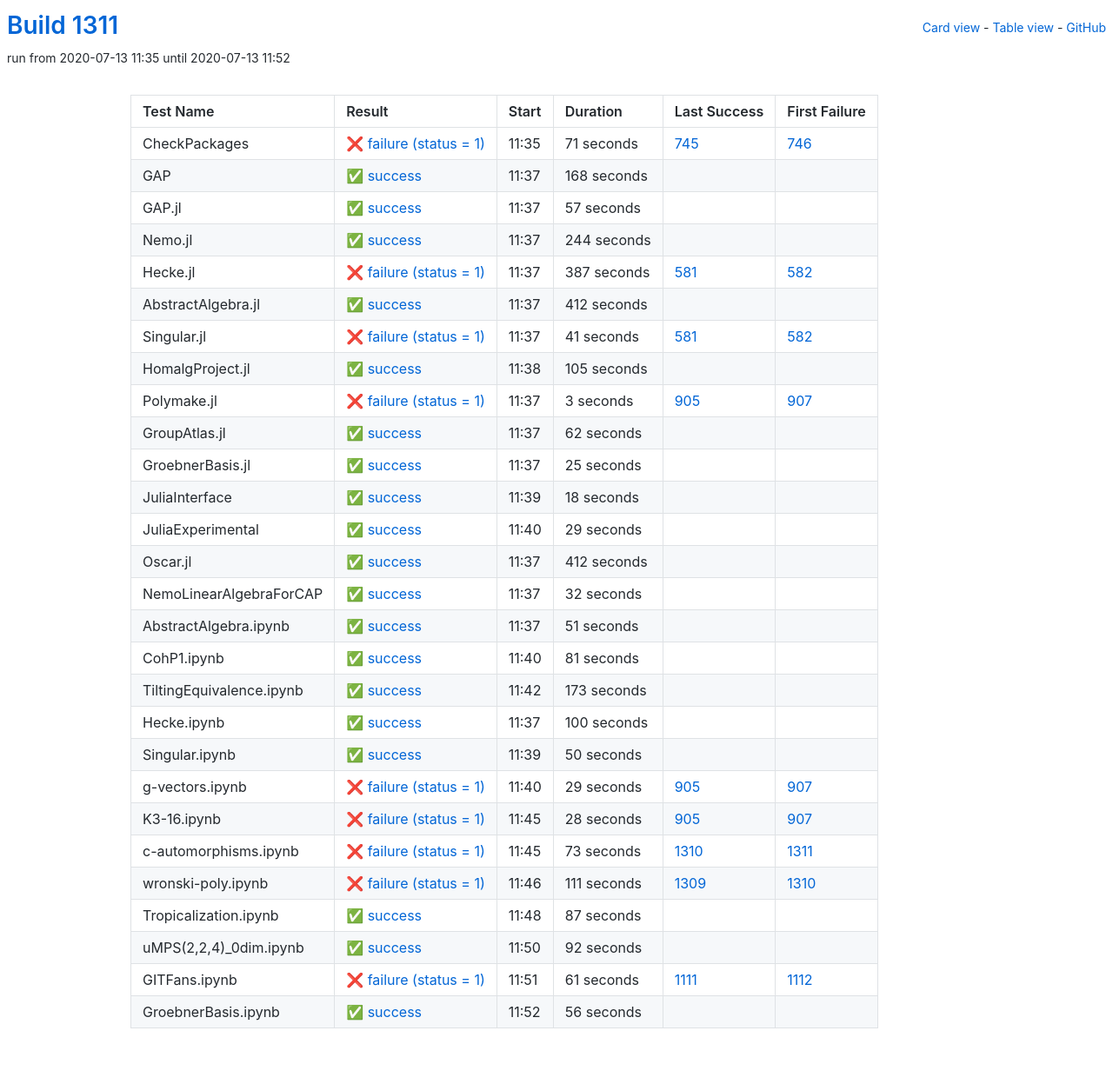
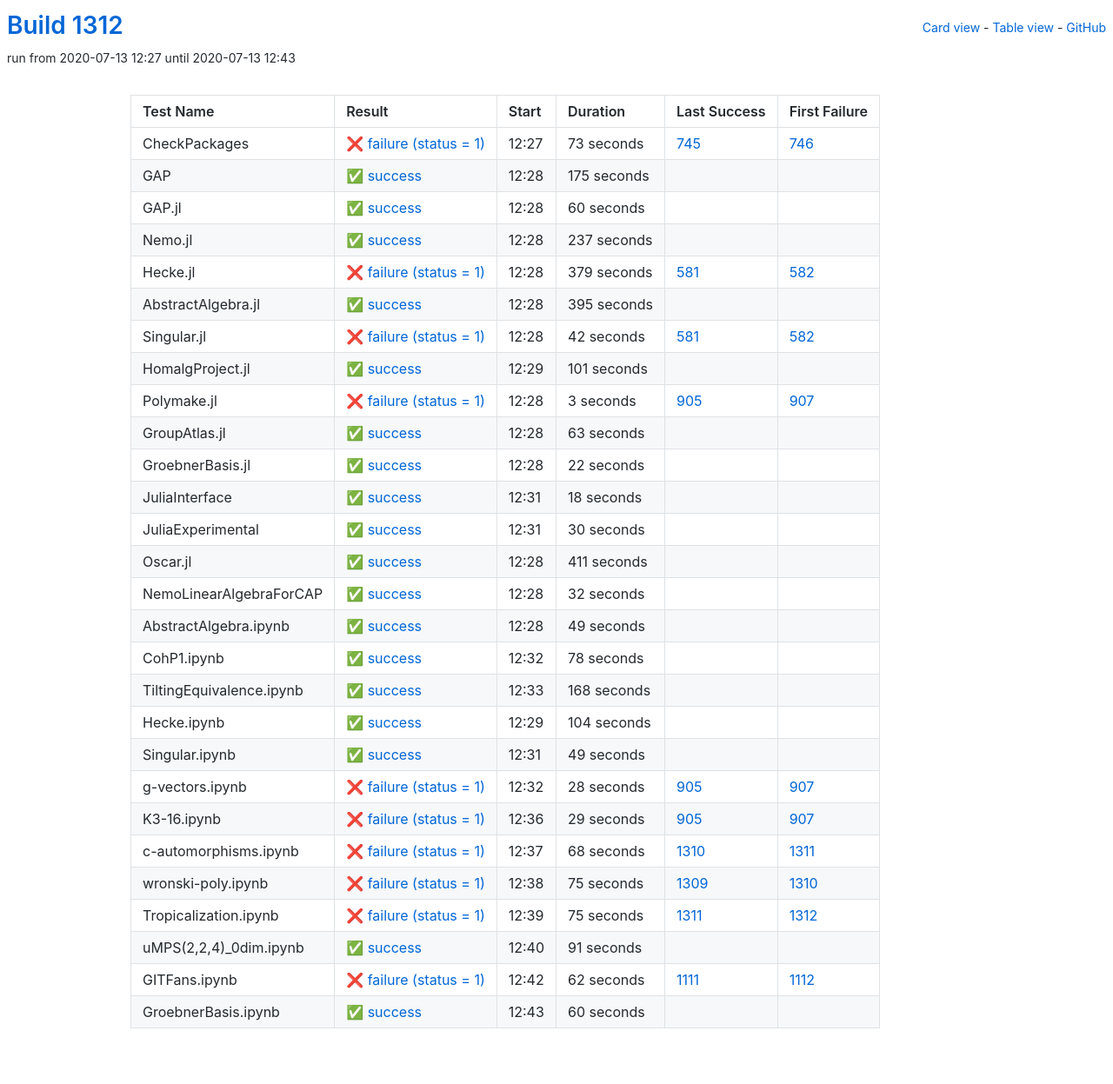
Before and after one commit to oscar-system/oscar-ci-status-1.4, a Jekyll site: the page built from table.html, in a window 1280 px wide. Shown: the whole page at 87% size. Built offline with Jekyll 4.4.1, drawn with Linux system fonts in a browser that asks for light colours.

Commit message:
Build #1312

```diff
--- a/_data/ci.yml
+++ b/_data/ci.yml
@@ -1,6 +1,6 @@
 ---
-build: 1311
-build_url: https://oscarci.mathematik.uni-kl.de/job/oscar-julia-1.4/1311/
+build: 1312
+build_url: https://oscarci.mathematik.uni-kl.de/job/oscar-julia-1.4/1312/
 job: oscar-julia-1.4
 organization: oscar-system
 repo: oscar-ci-status-1.4
@@ -8,104 +8,104 @@ repourl: https://github.com/oscar-system/oscar-ci-status-1.4
 tests:
 - name: CheckPackages
   id: checkpackages
-  log: https://oscarci.mathematik.uni-kl.de/job/oscar-julia-1.4/1311/artifact/logs/build-1311/CheckPackages.log
-  start: 2020-07-13 11:35
+  log: https://oscarci.mathematik.uni-kl.de/job/oscar-julia-1.4/1312/artifact/logs/build-1312/CheckPackages.log
+  start: 2020-07-13 12:27
   success: false
   exitcode: 1
   status: failure
-  duration: 71
+  duration: 73
   last_success: 745
   last_success_url: https://oscarci.mathematik.uni-kl.de/job/oscar-julia-1.4/745/
   first_failure: 746
   first_failure_url: https://oscarci.mathematik.uni-kl.de/job/oscar-julia-1.4/746/
 - name: GAP
   id: gap
-  log: https://oscarci.mathematik.uni-kl.de/job/oscar-julia-1.4/1311/artifact/logs/build-1311/GAP.log
-  start: 2020-07-13 11:37
+  log: https://oscarci.mathematik.uni-kl.de/job/oscar-julia-1.4/1312/artifact/logs/build-1312/GAP.log
+  start: 2020-07-13 12:28
   success: true
   exitcode: 0
   status: success
-  duration: 168
+  duration: 175
   last_success: false
   last_success_url:
   first_failure: false
   first_failure_url:
 - name: GAP.jl
   id: gap-jl
-  log: https://oscarci.mathematik.uni-kl.de/job/oscar-julia-1.4/1311/artifact/logs/build-1311/GAP.jl.log
-  start: 2020-07-13 11:37
+  log: https://oscarci.mathematik.uni-kl.de/job/oscar-julia-1.4/1312/artifact/logs/build-1312/GAP.jl.log
+  start: 2020-07-13 12:28
   success: true
   exitcode: 0
   status: success
-  duration: 57
+  duration: 60
   last_success: false
   last_success_url:
   first_failure: false
   first_failure_url:
 - name: Nemo.jl
   id: nemo-jl
-  log: https://oscarci.mathematik.uni-kl.de/job/oscar-julia-1.4/1311/artifact/logs/build-1311/Nemo.jl.log
-  start: 2020-07-13 11:37
+  log: https://oscarci.mathematik.uni-kl.de/job/oscar-julia-1.4/1312/artifact/logs/build-1312/Nemo.jl.log
+  start: 2020-07-13 12:28
   success: true
   exitcode: 0
   status: success
-  duration: 244
+  duration: 237
   last_success: false
   last_success_url:
   first_failure: false
   first_failure_url:
 - name: Hecke.jl
   id: hecke-jl
-  log: https://oscarci.mathematik.uni-kl.de/job/oscar-julia-1.4/1311/artifact/logs/build-1311/Hecke.jl.log
-  start: 2020-07-13 11:37
+  log: https://oscarci.mathematik.uni-kl.de/job/oscar-julia-1.4/1312/artifact/logs/build-1312/Hecke.jl.log
+  start: 2020-07-13 12:28
   success: false
   exitcode: 1
   status: failure
-  duration: 387
+  duration: 379
   last_success: 581
   last_success_url: https://oscarci.mathematik.uni-kl.de/job/oscar-julia-1.4/581/
   first_failure: 582
   first_failure_url: https://oscarci.mathematik.uni-kl.de/job/oscar-julia-1.4/582/
 - name: AbstractAlgebra.jl
   id: abstractalgebra-jl
-  log: https://oscarci.mathematik.uni-kl.de/job/oscar-julia-1.4/1311/artifact/logs/build-1311/AbstractAlgebra.jl.log
-  start: 2020-07-13 11:37
+  log: https://oscarci.mathematik.uni-kl.de/job/oscar-julia-1.4/1312/artifact/logs/build-1312/AbstractAlgebra.jl.log
+  start: 2020-07-13 12:28
   success: true
   exitcode: 0
   status: success
-  duration: 412
+  duration: 395
   last_success: false
   last_success_url:
   first_failure: false
   first_failure_url:
 - name: Singular.jl
   id: singular-jl
-  log: https://oscarci.mathematik.uni-kl.de/job/oscar-julia-1.4/1311/artifact/logs/build-1311/Singular.jl.log
-  start: 2020-07-13 11:37
+  log: https://oscarci.mathematik.uni-kl.de/job/oscar-julia-1.4/1312/artifact/logs/build-1312/Singular.jl.log
+  start: 2020-07-13 12:28
   success: false
   exitcode: 1
   status: failure
-  duration: 41
+  duration: 42
   last_success: 581
   last_success_url: https://oscarci.mathematik.uni-kl.de/job/oscar-julia-1.4/581/
   first_failure: 582
   first_failure_url: https://oscarci.mathematik.uni-kl.de/job/oscar-julia-1.4/582/
 - name: HomalgProject.jl
   id: homalgproject-jl
-  log: https://oscarci.mathematik.uni-kl.de/job/oscar-julia-1.4/1311/artifact/logs/build-1311/HomalgProject.jl.log
-  start: 2020-07-13 11:38
+  log: https://oscarci.mathematik.uni-kl.de/job/oscar-julia-1.4/1312/artifact/logs/build-1312/HomalgProject.jl.log
+  start: 2020-07-13 12:29
   success: true
   exitcode: 0
   status: success
-  duration: 105
+  duration: 101
   last_success: false
   last_success_url:
   first_failure: false
   first_failure_url:
 - name: Polymake.jl
   id: polymake-jl
-  log: https://oscarci.mathematik.uni-kl.de/job/oscar-julia-1.4/1311/artifact/logs/build-1311/Polymake.jl.log
-  start: 2020-07-13 11:37
+  log: https://oscarci.mathematik.uni-kl.de/job/oscar-julia-1.4/1312/artifact/logs/build-1312/Polymake.jl.log
+  start: 2020-07-13 12:28
   success: false
   exitcode: 1
   status: failure
@@ -116,32 +116,32 @@ tests:
   first_failure_url: https://oscarci.mathematik.uni-kl.de/job/oscar-julia-1.4/907/
 - name: GroupAtlas.jl
   id: groupatlas-jl
-  log: https://oscarci.mathematik.uni-kl.de/job/oscar-julia-1.4/1311/artifact/logs/build-1311/GroupAtlas.jl.log
-  start: 2020-07-13 11:37
+  log: https://oscarci.mathematik.uni-kl.de/job/oscar-julia-1.4/1312/artifact/logs/build-1312/GroupAtlas.jl.log
+  start: 2020-07-13 12:28
   success: true
   exitcode: 0
   status: success
-  duration: 62
+  duration: 63
   last_success: false
   last_success_url:
   first_failure: false
   first_failure_url:
 - name: GroebnerBasis.jl
   id: groebnerbasis-jl
-  log: https://oscarci.mathematik.uni-kl.de/job/oscar-julia-1.4/1311/artifact/logs/build-1311/GroebnerBasis.jl.log
-  start: 2020-07-13 11:37
+  log: https://oscarci.mathematik.uni-kl.de/job/oscar-julia-1.4/1312/artifact/logs/build-1312/GroebnerBasis.jl.log
+  start: 2020-07-13 12:28
   success: true
   exitcode: 0
   status: success
-  duration: 25
+  duration: 22
   last_success: false
   last_success_url:
   first_failure: false
   first_failure_url:
 - name: JuliaInterface
   id: juliainterface
-  log: https://oscarci.mathematik.uni-kl.de/job/oscar-julia-1.4/1311/artifact/logs/build-1311/JuliaInterface.log
-  start: 2020-07-13 11:39
+  log: https://oscarci.mathematik.uni-kl.de/job/oscar-julia-1.4/1312/artifact/logs/build-1312/JuliaInterface.log
+  start: 2020-07-13 12:31
   success: true
   exitcode: 0
   status: success
@@ -152,32 +152,32 @@ tests:
   first_failure_url:
 - name: JuliaExperimental
   id: juliaexperimental
-  log: https://oscarci.mathematik.uni-kl.de/job/oscar-julia-1.4/1311/artifact/logs/build-1311/JuliaExperimental.log
-  start: 2020-07-13 11:40
+  log: https://oscarci.mathematik.uni-kl.de/job/oscar-julia-1.4/1312/artifact/logs/build-1312/JuliaExperimental.log
+  start: 2020-07-13 12:31
   success: true
   exitcode: 0
   status: success
-  duration: 29
+  duration: 30
   last_success: false
   last_success_url:
   first_failure: false
   first_failure_url:
 - name: Oscar.jl
   id: oscar-jl
-  log: https://oscarci.mathematik.uni-kl.de/job/oscar-julia-1.4/1311/artifact/logs/build-1311/Oscar.jl.log
-  start: 2020-07-13 11:37
+  log: https://oscarci.mathematik.uni-kl.de/job/oscar-julia-1.4/1312/artifact/logs/build-1312/Oscar.jl.log
+  start: 2020-07-13 12:28
   success: true
   exitcode: 0
   status: success
-  duration: 412
+  duration: 411
   last_success: false
   last_success_url:
   first_failure: false
   first_failure_url:
 - name: NemoLinearAlgebraForCAP
   id: nemolinearalgebraforcap
-  log: https://oscarci.mathematik.uni-kl.de/job/oscar-julia-1.4/1311/artifact/logs/build-1311/NemoLinearAlgebraForCAP.log
-  start: 2020-07-13 11:37
+  log: https://oscarci.mathematik.uni-kl.de/job/oscar-julia-1.4/1312/artifact/logs/build-1312/NemoLinearAlgebraForCAP.log
+  start: 2020-07-13 12:28
   success: true
   exitcode: 0
   status: success
@@ -188,68 +188,80 @@ tests:
   first_failure_url:
 - name: AbstractAlgebra.ipynb
   id: abstractalgebra-ipynb
-  log: https://oscarci.mathematik.uni-kl.de/job/oscar-julia-1.4/1311/artifact/logs/build-1311/AbstractAlgebra.ipynb.log
-  start: 2020-07-13 11:37
+  log: https://oscarci.mathematik.uni-kl.de/job/oscar-julia-1.4/1312/artifact/logs/build-1312/AbstractAlgebra.ipynb.log
+  start: 2020-07-13 12:28
   success: true
   exitcode: 0
   status: success
-  duration: 51
+  duration: 49
   last_success: false
   last_success_url:
   first_failure: false
   first_failure_url:
 - name: CohP1.ipynb
   id: cohp1-ipynb
-  log: https://oscarci.mathematik.uni-kl.de/job/oscar-julia-1.4/1311/artifact/logs/build-1311/CohP1.ipynb.log
-  start: 2020-07-13 11:40
+  log: https://oscarci.mathematik.uni-kl.de/job/oscar-julia-1.4/1312/artifact/logs/build-1312/CohP1.ipynb.log
+  start: 2020-07-13 12:32
   success: true
   exitcode: 0
   status: success
-  duration: 81
+  duration: 78
   last_success: false
   last_success_url:
   first_failure: false
   first_failure_url:
 - name: TiltingEquivalence.ipynb
   id: tiltingequivalence-ipynb
-  log: https://oscarci.mathematik.uni-kl.de/job/oscar-julia-1.4/1311/artifact/logs/build-1311/TiltingEquivalence.ipynb.log
-  start: 2020-07-13 11:42
+  log: https://oscarci.mathematik.uni-kl.de/job/oscar-julia-1.4/1312/artifact/logs/build-1312/TiltingEquivalence.ipynb.log
+  start: 2020-07-13 12:33
   success: true
   exitcode: 0
   status: success
-  duration: 173
+  duration: 168
   last_success: false
   last_success_url:
   first_failure: false
   first_failure_url:
 - name: Hecke.ipynb
   id: hecke-ipynb
-  log: https://oscarci.mathematik.uni-kl.de/job/oscar-julia-1.4/1311/artifact/logs/build-1311/Hecke.ipynb.log
-  start: 2020-07-13 11:37
+  log: https://oscarci.mathematik.uni-kl.de/job/oscar-julia-1.4/1312/artifact/logs/build-1312/Hecke.ipynb.log
+  start: 2020-07-13 12:29
   success: true
   exitcode: 0
   status: success
-  duration: 100
+  duration: 104
   last_success: false
   last_success_url:
   first_failure: false
   first_failure_url:
 - name: Singular.ipynb
   id: singular-ipynb
-  log: https://oscarci.mathematik.uni-kl.de/job/oscar-julia-1.4/1311/artifact/logs/build-1311/Singular.ipynb.log
-  start: 2020-07-13 11:39
+  log: https://oscarci.mathematik.uni-kl.de/job/oscar-julia-1.4/1312/artifact/logs/build-1312/Singular.ipynb.log
+  start: 2020-07-13 12:31
   success: true
   exitcode: 0
   status: success
-  duration: 50
+  duration: 49
   last_success: false
   last_success_url:
   first_failure: false
   first_failure_url:
 - name: g-vectors.ipynb
   id: g-vectors-ipynb
-  log: https://oscarci.mathematik.uni-kl.de/job/oscar-julia-1.4/1311/artifact/logs/build-1311/g-vectors.ipynb.log
-  start: 2020-07-13 11:40
+  log: https://oscarci.mathematik.uni-kl.de/job/oscar-julia-1.4/1312/artifact/logs/build-1312/g-vectors.ipynb.log
+  start: 2020-07-13 12:32
+  success: false
+  exitcode: 1
+  status: failure
+  duration: 28
+  last_success: 905
+  last_success_url: https://oscarci.mathematik.uni-kl.de/job/oscar-julia-1.4/905/
+  first_failure: 907
+  first_failure_url: https://oscarci.mathematik.uni-kl.de/job/oscar-julia-1.4/907/
+- name: K3-16.ipynb
+  id: k3-16-ipynb
+  log: https://oscarci.mathematik.uni-kl.de/job/oscar-julia-1.4/1312/artifact/logs/build-1312/K3-16.ipynb.log
+  start: 2020-07-13 12:36
   success: false
   exitcode: 1
   status: failure
@@ -258,86 +270,74 @@ tests:
   last_success_url: https://oscarci.mathematik.uni-kl.de/job/oscar-julia-1.4/905/
   first_failure: 907
   first_failure_url: https://oscarci.mathematik.uni-kl.de/job/oscar-julia-1.4/907/
-- name: K3-16.ipynb
-  id: k3-16-ipynb
-  log: https://oscarci.mathematik.uni-kl.de/job/oscar-julia-1.4/1311/artifact/logs/build-1311/K3-16.ipynb.log
-  start: 2020-07-13 11:45
+- name: c-automorphisms.ipynb
+  id: c-automorphisms-ipynb
+  log: https://oscarci.mathematik.uni-kl.de/job/oscar-julia-1.4/1312/artifact/logs/build-1312/c-automorphisms.ipynb.log
+  start: 2020-07-13 12:37
   success: false
   exitcode: 1
   status: failure
-  duration: 28
-  last_success: 905
-  last_success_url: https://oscarci.mathematik.uni-kl.de/job/oscar-julia-1.4/905/
-  first_failure: 907
-  first_failure_url: https://oscarci.mathematik.uni-kl.de/job/oscar-julia-1.4/907/
-- name: c-automorphisms.ipynb
-  id: c-automorphisms-ipynb
-  log: https://oscarci.mathematik.uni-kl.de/job/oscar-julia-1.4/1311/artifact/logs/build-1311/c-automorphisms.ipynb.log
-  start: 2020-07-13 11:45
-  success: false
-  exitcode: 1
-  status: failure
-  duration: 73
+  duration: 68
   last_success: 1310
   last_success_url: https://oscarci.mathematik.uni-kl.de/job/oscar-julia-1.4/1310/
   first_failure: 1311
   first_failure_url: https://oscarci.mathematik.uni-kl.de/job/oscar-julia-1.4/1311/
 - name: wronski-poly.ipynb
   id: wronski-poly-ipynb
-  log: https://oscarci.mathematik.uni-kl.de/job/oscar-julia-1.4/1311/artifact/logs/build-1311/wronski-poly.ipynb.log
-  start: 2020-07-13 11:46
+  log: https://oscarci.mathematik.uni-kl.de/job/oscar-julia-1.4/1312/artifact/logs/build-1312/wronski-poly.ipynb.log
+  start: 2020-07-13 12:38
   success: false
   exitcode: 1
   status: failure
-  duration: 111
+  duration: 75
   last_success: 1309
   last_success_url: https://oscarci.mathematik.uni-kl.de/job/oscar-julia-1.4/1309/
   first_failure: 1310
   first_failure_url: https://oscarci.mathematik.uni-kl.de/job/oscar-julia-1.4/1310/
 - name: Tropicalization.ipynb
   id: tropicalization-ipynb
-  log: https://oscarci.mathematik.uni-kl.de/job/oscar-julia-1.4/1311/artifact/logs/build-1311/Tropicalization.ipynb.log
-  start: 2020-07-13 11:48
+  log: https://oscarci.mathematik.uni-kl.de/job/oscar-julia-1.4/1312/artifact/logs/build-1312/Tropicalization.ipynb.log
+  start: 2020-07-13 12:39
+  success: false
+  exitcode: 1
+  status: failure
+  duration: 75
+  last_success: 1311
+  last_success_url: https://oscarci.mathematik.uni-kl.de/job/oscar-julia-1.4/1311/
+  first_failure: 1312
+  first_failure_url: https://oscarci.mathematik.uni-kl.de/job/oscar-julia-1.4/1312/
+- name: uMPS(2,2,4)_0dim.ipynb
+  id: umps-2-2-4-0dim-ipynb
+  log: https://oscarci.mathematik.uni-kl.de/job/oscar-julia-1.4/1312/artifact/logs/build-1312/uMPS-2-2-4-_0dim.ipynb.log
+  start: 2020-07-13 12:40
   success: true
   exitcode: 0
   status: success
-  duration: 87
-  last_success: false
-  last_success_url:
-  first_failure: false
-  first_failure_url:
-- name: uMPS(2,2,4)_0dim.ipynb
-  id: umps-2-2-4-0dim-ipynb
-  log: https://oscarci.mathematik.uni-kl.de/job/oscar-julia-1.4/1311/artifact/logs/build-1311/uMPS-2-2-4-_0dim.ipynb.log
-  start: 2020-07-13 11:50
-  success: true
-  exitcode: 0
-  status: success
-  duration: 92
+  duration: 91
   last_success: false
   last_success_url:
   first_failure: false
   first_failure_url:
 - name: GITFans.ipynb
   id: gitfans-ipynb
-  log: https://oscarci.mathematik.uni-kl.de/job/oscar-julia-1.4/1311/artifact/logs/build-1311/GITFans.ipynb.log
-  start: 2020-07-13 11:51
+  log: https://oscarci.mathematik.uni-kl.de/job/oscar-julia-1.4/1312/artifact/logs/build-1312/GITFans.ipynb.log
+  start: 2020-07-13 12:42
   success: false
   exitcode: 1
   status: failure
-  duration: 61
+  duration: 62
   last_success: 1111
   last_success_url: https://oscarci.mathematik.uni-kl.de/job/oscar-julia-1.4/1111/
   first_failure: 1112
   first_failure_url: https://oscarci.mathematik.uni-kl.de/job/oscar-julia-1.4/1112/
 - name: GroebnerBasis.ipynb
   id: groebnerbasis-ipynb
-  log: https://oscarci.mathematik.uni-kl.de/job/oscar-julia-1.4/1311/artifact/logs/build-1311/GroebnerBasis.ipynb.log
-  start: 2020-07-13 11:52
+  log: https://oscarci.mathematik.uni-kl.de/job/oscar-julia-1.4/1312/artifact/logs/build-1312/GroebnerBasis.ipynb.log
+  start: 2020-07-13 12:43
   success: true
   exitcode: 0
   status: success
-  duration: 56
+  duration: 60
   last_success: false
   last_success_url:
   first_failure: false
```
Also changed, not shown: README.md.
